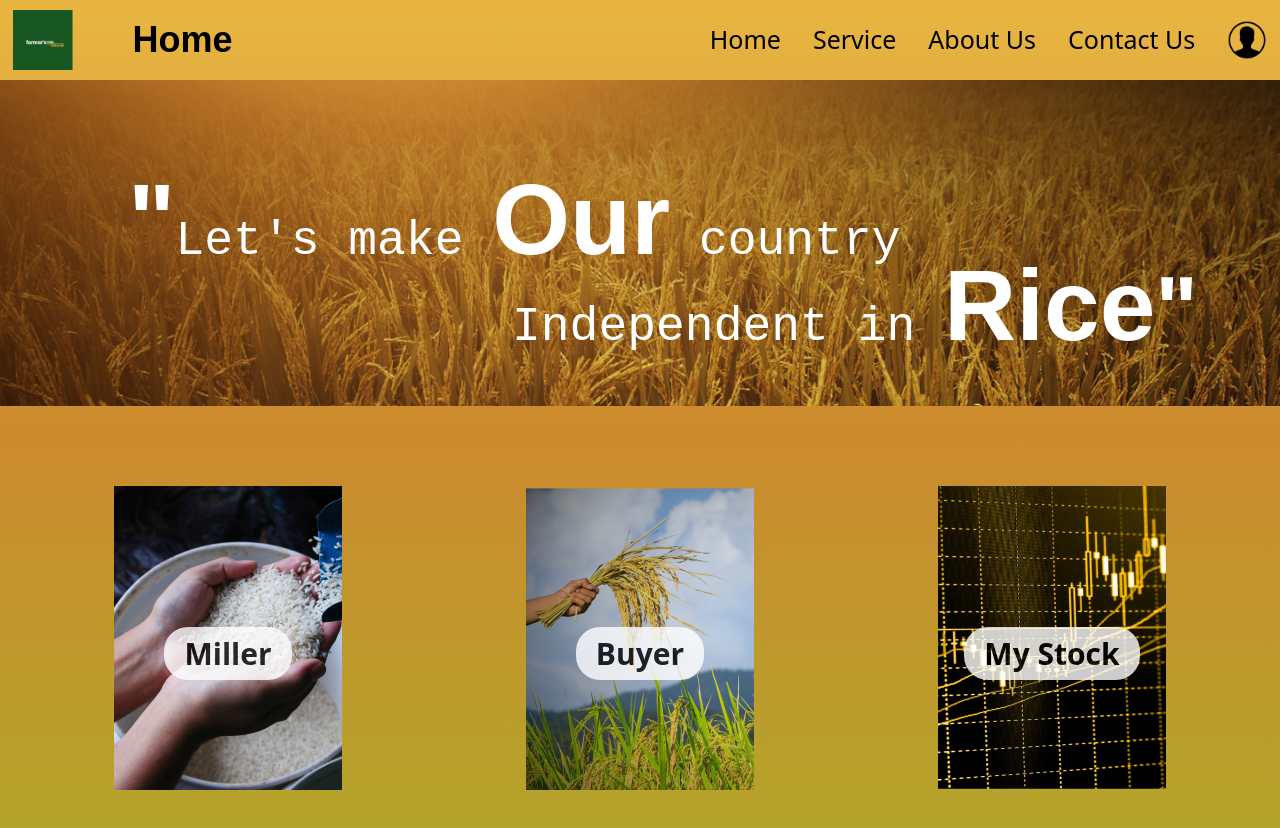
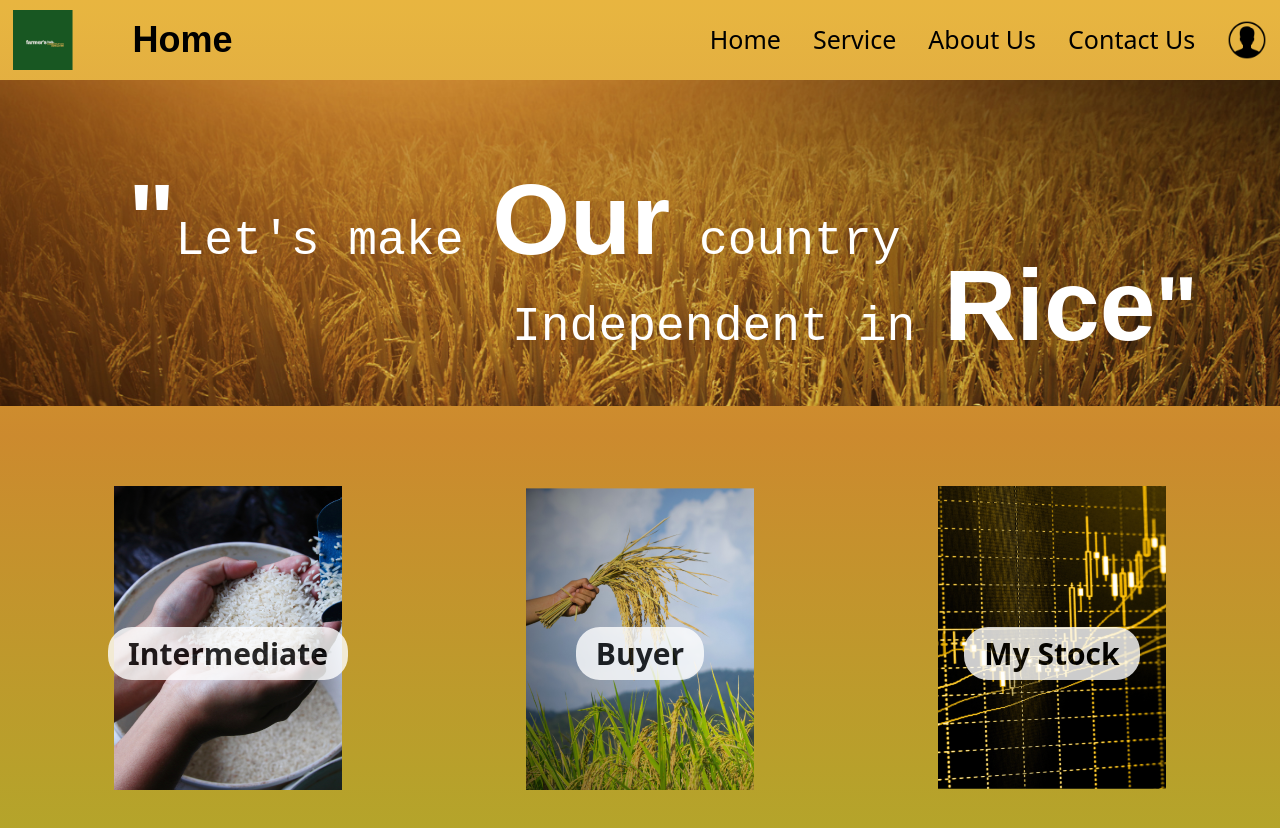
Before and after one commit to Hirushat/Govipola-Frontend, a React (Vite) app: page /miller/homepage in a window 1280 px wide. Shown: the top 828 px of the page. Built offline with nearby package versions, Linux system fonts and the light colour scheme; a web font is replaced by a local one.

Commit message:
Created paths for mill details & buyer details of farmwr home page

```diff
--- a/src/App.tsx
+++ b/src/App.tsx
@@ -26,6 +26,7 @@ function App() {
         <Route path="/userprofile" element={<UserProfile />} />
         <Route path="/miller-details" element={<MillersList />} />
         <Route path="/middleman-details" element={<BuyersList />} />
+        <Route path="/farmer-details" element={<BuyersList />} />
       </Routes>
       </UserProvider>
     </div>
--- a/src/components/homePage/SelectOption.tsx
+++ b/src/components/homePage/SelectOption.tsx
@@ -5,14 +5,14 @@ import { Link } from 'react-router-dom'
 const SelectOption = (props: any) => {
   return (
     <div className='grid grid-cols-3 gap-5 px-8 py-20 justify-items-center'>
-      <Link to="/miller-details">
+      <Link to={props.path1}>
         <button className='relative flex items-center justify-center'>
             <img src={props.img1} alt="" />
             <span className="text-[30px] font-bold mb-2 absolute bg-white rounded-3xl px-5 py-1 opacity-[0.8] mt-10">{props.topic1}</span>
         </button>
         </Link>
 
-        <Link to="/middleman-details">
+        <Link to={props.path2}>
         <button className='relative flex items-center justify-center'>
             <img src={props.img2} alt="" />
             <span className="text-[30px] font-bold mb-2 absolute bg-white rounded-3xl px-5 py-1 opacity-[0.8] mt-10">{props.topic2}</span>
--- a/src/pages/FarmerHomePage.tsx
+++ b/src/pages/FarmerHomePage.tsx
@@ -13,7 +13,7 @@ const FarmerHomePage = () => {
     <div className='bg-gradient-to-b from-[#E5AD2A] via-[#CC8A2E] to-[#B2A72A]'>
       <NavBar topic="Home"/>
       <Banner/>
-      <SelectOption img1={MillersBg} img2={BuyersBg} img3={MyStockBg} topic1="Miller" topic2="Buyer" topic3="My Stock"/>
+      <SelectOption path1="/miller-details" path2="/middleman-details" img1={MillersBg} img2={BuyersBg} img3={MyStockBg} topic1="Mills" topic2="Buyer" topic3="My Stock"/>
     </div>
   )
 }
--- /dev/null
+++ b/src/pages/FarmersList.tsx
@@ -0,0 +1,13 @@
+import React from 'react'
+import UserList from '../components/useList/UserList'
+import middleManBg from '../assets/middlemanBg.png'
+
+const FarmersList = () => {
+  return (
+    <div className="flex flex-col w-screen h-full bg-no-repeat bg-cover" style={{ backgroundImage: `url(${middleManBg})` }}>
+    <UserList user = "farmer"/>
+  </div>
+  )
+}
+
+export default FarmersList
--- a/src/pages/MillersHomePage.tsx
+++ b/src/pages/MillersHomePage.tsx
@@ -16,7 +16,7 @@ const MillersHomePage = () => {
         img1={MillersBg}
         img2={BuyersBg}
         img3={StockBg}
-        topic1="Miller"
+        topic1="Intermediate"
         topic2="Buyer"
         topic3="My Stock"
       />
```
